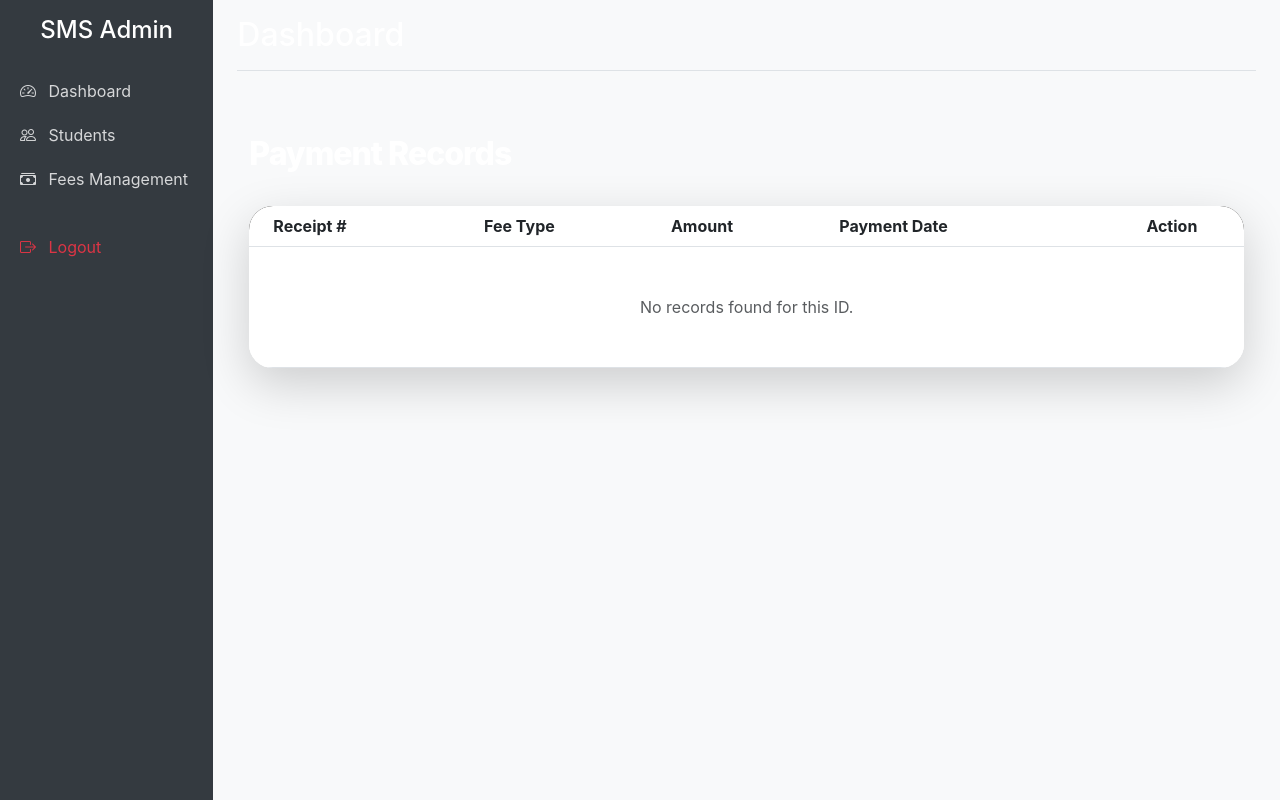
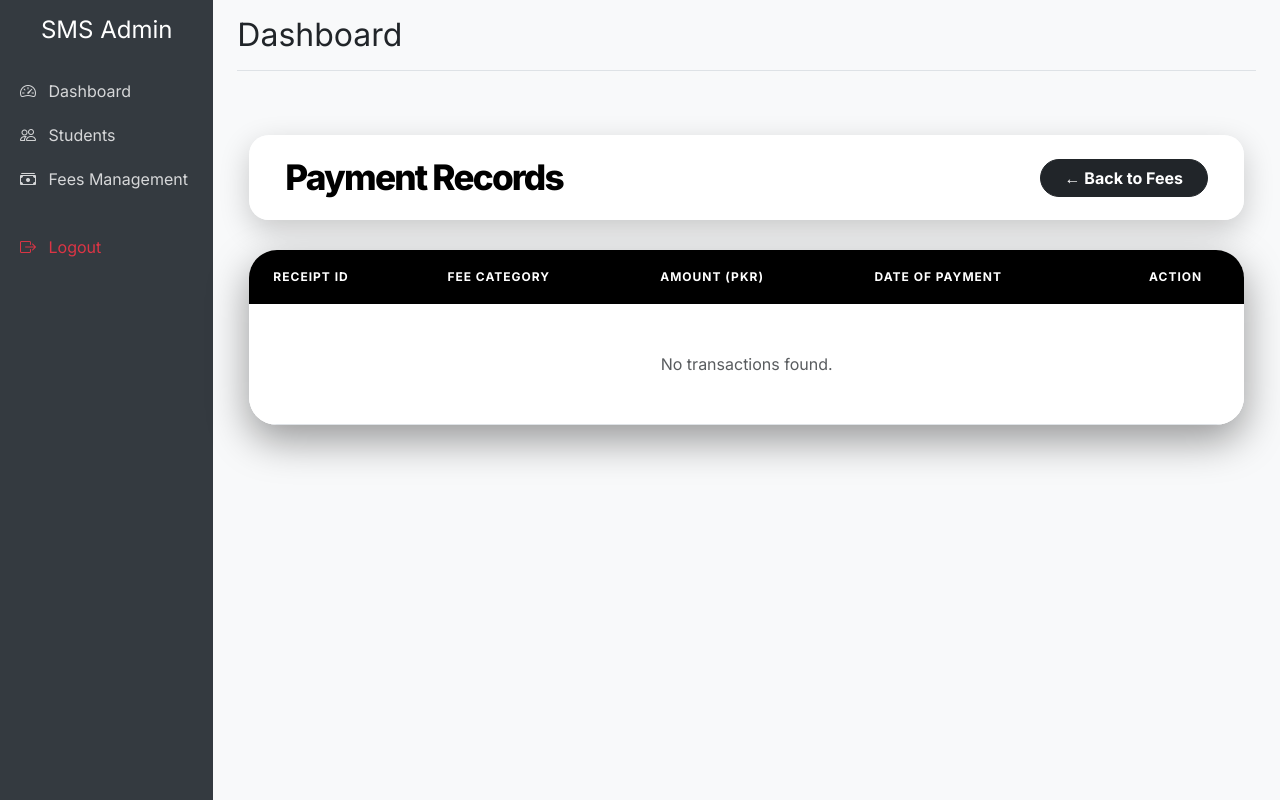
Before and after one commit to jawad50633-tech/student_system, a PHP site: page /admin/receipts.php in a window 1280 px wide. Run offline with PHP 8.4, Linux system fonts and the light colour scheme; the visitor is signed in with stand-in values (Sample User, id 1); tables that the repository leaves empty hold one stand-in row (values such as "Sample post").

Commit message:
Update receipts.php

```diff
--- a/admin/receipts.php
+++ b/admin/receipts.php
@@ -5,7 +5,7 @@ require_once '../includes/auth_check.php';
 $student_id = isset($_GET['student_id']) ? $_GET['student_id'] : null;
 $receipt_id = isset($_GET['print']) ? $_GET['print'] : null;
 
-// --- PART 1: PRINT VIEW (HORIZONTAL COPIES WITH STAMP SPACE) ---
+// --- PART 1: PRINT VIEW (HORIZONTAL COPIES) ---
 if ($receipt_id) {
     $stmt = $pdo->prepare("
         SELECT f.*, s.name as student_name, c.class_name
@@ -30,135 +30,61 @@ if ($receipt_id) {
         <link href="https://fonts.googleapis.com/css2?family=Inter:wght@400;600;800&display=swap" rel="stylesheet">
         <style>
             body { font-family: 'Inter', sans-serif; color: #000; background: #fff; margin: 0; padding: 0; }
-
             @page { size: A4 landscape; margin: 5mm; }
 
-            .no-print-nav {
-                background: #f8f9fa; padding: 10px;
-                text-align: center; border-bottom: 1px solid #ddd;
-            }
+            .no-print-nav { background: #f8f9fa; padding: 10px; text-align: center; border-bottom: 1px solid #ddd; }
 
-            .receipt-wrapper {
-                display: flex;
-                flex-direction: row;
-                justify-content: space-between;
-                gap: 15px;
-                padding: 10px;
-                width: 100%;
-            }
+            .receipt-wrapper { display: flex; flex-direction: row; justify-content: space-between; gap: 15px; padding: 10px; width: 100%; }
 
             .receipt-box {
-                flex: 1;
-                border: 1.5px dashed #000;
-                padding: 20px;
-                background: #fff;
-                position: relative;
-                min-height: 185mm; /* Standardized height */
-                display: flex;
-                flex-direction: column;
+                flex: 1; border: 1.5px dashed #000; padding: 20px; background: #fff;
+                position: relative; min-height: 185mm; display: flex; flex-direction: column;
             }
 
             .copy-tag {
-                background: #000; color: #fff;
-                font-size: 9px; padding: 2px 8px;
-                font-weight: bold; position: absolute;
-                top: 0; right: 10px; border-radius: 0 0 5px 5px;
+                background: #000; color: #fff; font-size: 9px; padding: 2px 8px;
+                font-weight: bold; position: absolute; top: 0; right: 10px; border-radius: 0 0 5px 5px;
             }
 
             .header-section { text-align: center; margin-bottom: 15px; border-bottom: 1px solid #eee; padding-bottom: 10px; }
             .logo-img { width: 45px; height: 45px; border-radius: 50%; margin-bottom: 5px; }
             .academy-name { font-size: 1rem; font-weight: 800; text-transform: uppercase; margin: 0; line-height: 1.2; }
 
-            .data-row { margin-bottom: 12px; }
             .label { font-size: 9px; font-weight: 700; color: #555; text-transform: uppercase; display: block; }
-            .value { font-size: 12px; font-weight: 600; color: #000; display: block; border-bottom: 1px solid #f0f0f0; }
+            .value { font-size: 12px; font-weight: 600; color: #000; display: block; border-bottom: 1px solid #f0f0f0; margin-bottom: 12px; }
 
-            .amount-section {
-                background: #f9f9f9;
-                border: 1px solid #000;
-                padding: 10px;
-                margin-top: 15px;
-                text-align: center;
-                border-radius: 5px;
-            }
+            .amount-section { background: #f9f9f9; border: 1px solid #000; padding: 10px; margin-top: 15px; text-align: center; border-radius: 5px; }
             .amount-text { font-size: 1.3rem; font-weight: 800; }
 
-            /* Pushed to the very bottom for stamp space */
-            .footer-signature {
-                margin-top: auto;
-                padding-top: 60px; /* Large space for the manual stamp */
-            }
+            .footer-signature { margin-top: auto; padding-top: 60px; }
+            .signature-line { border-top: 1.5px solid #000; font-size: 11px; font-weight: 700; text-align: center; padding-top: 5px; }
 
-            .signature-line {
-                border-top: 1.5px solid #000;
-                font-size: 11px;
-                font-weight: 700;
-                text-align: center;
-                padding-top: 5px;
-            }
-
-            @media print {
-                .no-print-nav { display: none; }
-                body { background: #fff; }
-                .receipt-wrapper { padding: 0; gap: 5px; }
-            }
+            @media print { .no-print-nav { display: none; } body { background: #fff; } }
         </style>
     </head>
     <body onload="window.print()">
         <div class="no-print-nav">
-            <button onclick="window.print()" class="btn btn-dark btn-sm">Print Slip (Landscape)</button>
+            <button onclick="window.print()" class="btn btn-dark btn-sm">Print Now</button>
             <a href="receipts.php?student_id=<?php echo $r['student_id']; ?>" class="btn btn-outline-secondary btn-sm">Back</a>
         </div>
-
         <div class="receipt-wrapper">
             <?php foreach ($copies as $copy_name): ?>
             <div class="receipt-box">
                 <div class="copy-tag"><?php echo $copy_name; ?></div>
-
                 <div class="header-section">
                     <img src="../uploads/Logo Web.png" class="logo-img">
                     <h1 class="academy-name">AI Future Leaders Academy</h1>
-                    <small style="font-size: 9px;">Official Payment Receipt</small>
                 </div>
-
-                <div class="row mb-3">
-                    <div class="col-6">
-                        <span class="label">Receipt No</span>
-                        <span class="value">#<?php echo $r['receipt_number']; ?></span>
-                    </div>
-                    <div class="col-6">
-                        <span class="label">Date</span>
-                        <span class="value"><?php echo date('d-m-Y', strtotime($r['payment_date'])); ?></span>
-                    </div>
+                <div class="row mb-2">
+                    <div class="col-6"><span class="label">Receipt No</span><span class="value">#<?php echo $r['receipt_number']; ?></span></div>
+                    <div class="col-6"><span class="label">Date</span><span class="value"><?php echo date('d-m-Y', strtotime($r['payment_date'])); ?></span></div>
                 </div>
-
-                <div class="data-row">
-                    <span class="label">Student Name</span>
-                    <span class="value text-uppercase"><?php echo htmlspecialchars($r['student_name']); ?></span>
-                </div>
-
-                <div class="data-row">
-                    <span class="label">Academic Track</span>
-                    <span class="value"><?php echo htmlspecialchars($r['class_name']); ?></span>
-                </div>
-
-                <div class="data-row">
-                    <span class="label">Payment Description</span>
-                    <span class="value"><?php echo $r['fee_type']; ?></span>
-                </div>
-
-                <div class="amount-section">
-                    <span class="label" style="color:#000;">Net Amount Received (PKR)</span>
-                    <div class="amount-text"><?php echo number_format($r['amount']); ?>/-</div>
-                </div>
-
+                <span class="label">Student Name</span><span class="value text-uppercase"><?php echo htmlspecialchars($r['student_name']); ?></span>
+                <span class="label">Course Track</span><span class="value"><?php echo htmlspecialchars($r['class_name']); ?></span>
+                <span class="label">Payment For</span><span class="value"><?php echo $r['fee_type']; ?></span>
+                <div class="amount-section"><span class="label">Total Paid</span><div class="amount-text"><?php echo number_format($r['amount']); ?> PKR</div></div>
                 <div class="footer-signature">
-                    <div class="signature-line">
-                        Authorized Stamp & Signature
-                    </div>
-                    <div class="text-center mt-2">
-                        <small style="font-size: 8px; color: #888;">Computer Generated | Secure System</small>
-                    </div>
+                    <div class="signature-line">Authorized Stamp & Signature</div>
                 </div>
             </div>
             <?php endforeach; ?>
@@ -169,41 +95,96 @@ if ($receipt_id) {
     exit;
 }
 
-// --- PART 2: DASHBOARD HISTORY TABLE ---
+// --- PART 2: DASHBOARD HISTORY VIEW ---
 include '../includes/header.php';
 ?>
 
+<link href="https://fonts.googleapis.com/css2?family=Inter:wght@400;700;800&display=swap" rel="stylesheet">
 <style>
-    body { background-color: #060b28; color: #fff; font-family: 'Inter', sans-serif; }
+    body {
+        background: linear-gradient(rgba(6, 11, 40, 0.9), rgba(6, 11, 40, 0.9)), url('../uploads/background.png');
+        background-size: cover;
+        font-family: 'Inter', sans-serif;
+    }
+
+    /* The Glass Header for the Black Title */
+    .stylish-header-bar {
+        background: rgba(255, 255, 255, 0.92);
+        backdrop-filter: blur(10px);
+        border-radius: 20px;
+        padding: 20px 35px;
+        margin-bottom: 30px;
+        border: 1px solid rgba(255, 255, 255, 0.3);
+        display: flex;
+        justify-content: space-between;
+        align-items: center;
+        box-shadow: 0 10px 30px rgba(0,0,0,0.2);
+    }
+
+    /* High-end Stylish Black Font */
+    .black-title {
+        color: #000000;
+        font-weight: 800;
+        font-size: 2.2rem;
+        letter-spacing: -1.8px;
+        margin: 0;
+        text-transform: none;
+    }
+
     .history-card {
         background: rgba(255, 255, 255, 0.98);
-        border-radius: 24px;
+        border-radius: 28px;
         color: #000;
         overflow: hidden;
+        box-shadow: 0 15px 40px rgba(0,0,0,0.4);
     }
-    .table-head-dark { background: #000; color: #fff; }
-    .btn-generate { background: #00d4ff; color: #000; font-weight: 700; border: none; }
+
+    .table thead th {
+        background: #000;
+        color: #fff;
+        text-transform: uppercase;
+        font-size: 0.75rem;
+        letter-spacing: 1px;
+        padding: 18px;
+        border: none;
+    }
+
+    .btn-generate {
+        background: #00d4ff;
+        color: #000;
+        font-weight: 700;
+        border-radius: 50px;
+        padding: 8px 24px;
+        border: none;
+        transition: 0.3s;
+    }
+
+    .btn-generate:hover {
+        background: #000;
+        color: #fff;
+        transform: scale(1.05);
+    }
 </style>
 
 <div class="container py-5">
-    <div class="d-flex justify-content-between align-items-center mb-4">
-        <h2 style="font-weight: 800; letter-spacing: -1px;">Payment Records</h2>
-        <a href="fees.php" class="btn btn-outline-light rounded-pill px-4">← Back</a>
+    <div class="stylish-header-bar">
+        <h2 class="black-title">Payment Records</h2>
+        <a href="fees.php" class="btn btn-dark rounded-pill px-4 fw-bold">← Back to Fees</a>
     </div>
 
-    <div class="history-card shadow-lg">
+    <div class="history-card">
         <div class="table-responsive">
             <table class="table table-hover align-middle mb-0">
-                <thead class="table-head-dark">
+                <thead>
                     <tr>
-                        <th class="ps-4">Receipt #</th>
-                        <th>Fee Type</th>
-                        <th>Amount</th>
-                        <th>Payment Date</th>
+                        <th class="ps-4">Receipt ID</th>
+                        <th>Fee Category</th>
+                        <th>Amount (PKR)</th>
+                        <th>Date of Payment</th>
                         <th class="text-center">Action</th>
                     </tr>
                 </thead>
-                <tbody>
+                <tbody style="color: #000;">
                     <?php
                     $stmt = $pdo->prepare("SELECT * FROM fees WHERE student_id = ? ORDER BY id DESC");
                     $stmt->execute([$student_id]);
@@ -212,12 +193,12 @@ include '../includes/header.php';
                     foreach ($receipts as $r):
                     ?>
                     <tr>
-                        <td class="ps-4 fw-bold">#<?php echo $r['receipt_number']; ?></td>
-                        <td><span class="badge bg-light text-dark border"><?php echo $r['fee_type']; ?></span></td>
-                        <td class="fw-bold"><?php echo number_format($r['amount']); ?> PKR</td>
+                        <td class="ps-4 fw-800" style="font-weight: 800;">#<?php echo $r['receipt_number']; ?></td>
+                        <td><span class="badge bg-light text-dark border px-3 py-2"><?php echo $r['fee_type']; ?></span></td>
+                        <td class="fw-bold"><?php echo number_format($r['amount']); ?></td>
                         <td><?php echo date('d M, Y', strtotime($r['payment_date'])); ?></td>
                         <td class="text-center">
-                            <a href="receipts.php?print=<?php echo $r['id']; ?>" target="_blank" class="btn btn-sm btn-generate px-4 rounded-pill">
+                            <a href="receipts.php?print=<?php echo $r['id']; ?>" target="_blank" class="btn btn-sm btn-generate">
                                 Generate Slip
                             </a>
                         </td>
@@ -225,7 +206,7 @@ include '../includes/header.php';
                     <?php endforeach; ?>
 
                     <?php if (empty($receipts)): ?>
-                        <tr><td colspan="5" class="text-center py-5 text-muted">No records found for this ID.</td></tr>
+                        <tr><td colspan="5" class="text-center py-5 text-muted">No transactions found.</td></tr>
                     <?php endif; ?>
                 </tbody>
             </table>
```
